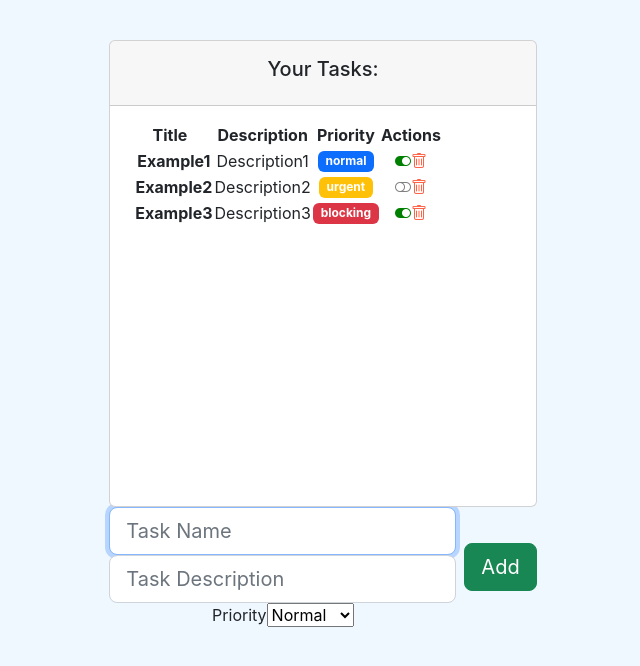
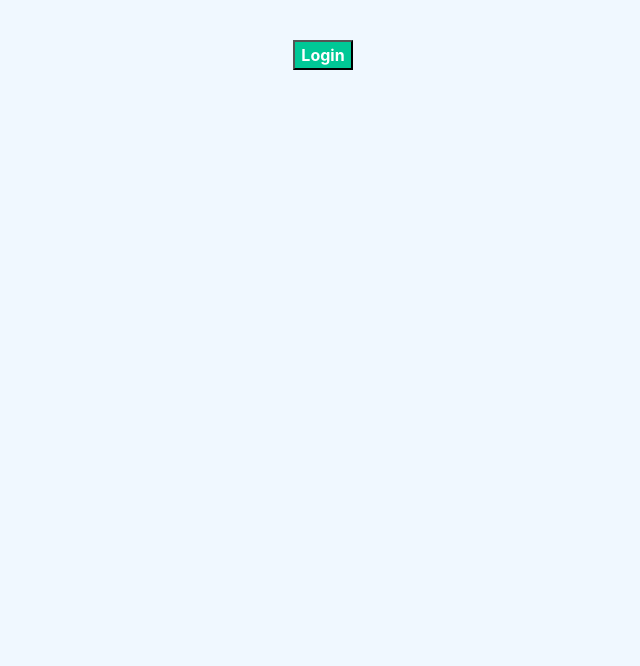
Before and after one commit to marckes04/proyectoOB_1, a React (Create React App) app: page / in a window 1280 px wide. Shown: the top 666 px of the page, without its empty margins (317-957 px from the left). Built offline with nearby package versions, Linux system fonts and the light colour scheme.

Commit message:
first commit

```diff
--- a/src/App.js
+++ b/src/App.js
@@ -9,6 +9,7 @@
 import Ejemplo4 from './hooks/Ejemplo4';
 import GreetingStyled from './components/pure/greetingStyled';
 import Father from './components/container/father';
+import OptionalRender from './components/pure/OptionalRender';
 
 
 
@@ -32,7 +33,11 @@
       {/*</header>*/}
       {/*Gestion de eventos*/}
       {/*<Father></Father>*/}
-      <TaskListComponent></TaskListComponent>
+      {/*Ejemplos de renderizado adicional*/}
+
+      {/*<TaskListComponent></TaskListComponent>*/}
+
+      <OptionalRender></OptionalRender>
 
     </div>
   );
--- /dev/null
+++ b/src/components/pure/OptionalRender.jsx
@@ -0,0 +1,100 @@
+import React, {useState} from 'react';
+
+
+let red = 0;
+let green = 200;
+let blue = 150;
+
+// ? Estilo para usuario logueado
+const loggedStyle = {
+    backgroundColor: `rgb(${red},${green},${blue})`,
+    color: 'white',
+    fontWeight: 'bold'
+};
+
+// ? Estilo para usuario no logueado
+const unloggedStyle = {
+    backgroundColor: 'tomato',
+    color: 'white',
+    fontWeight: 'bold'
+}
+
+// Login / Logout buttons
+const LoginButton = ({loginAction, propStyle}) => {
+    return (
+        <button style={propStyle} onClick={loginAction}>Login</button>
+    )
+}
+
+const LogoutButton = ({logoutAction, propStyle}) => {
+    return (
+        <button style={propStyle} onClick={logoutAction}>Logout</button>
+    )
+}
+
+
+// ? (Expresión true) && expresión => se renderiza la expresión
+// ? (Expresión false) && expresión => no se renderiza la expresión
+
+
+
+
+const Optionalrender = () => {
+
+    const [access, setAccess] = useState(false);
+    const [nMessages, setNMessages] = useState(0);
+
+    // const updateAccess = () => {
+    //     setAccess(!access);
+    // }
+
+    const loginAction = () => {
+        setAccess(true)
+    }
+
+    const logoutAction = () => {
+        setAccess(false)
+    }
+
+
+    let optionalButton;
+
+    // if(access){
+    //     optionalButton = <button onClick={updateAccess}>Logout</button>
+    // }else{
+    //     optionalButton = <button onClick={updateAccess}>Login</button>
+    // }
+
+    if(access){
+        optionalButton = <LogoutButton propStyle={ unloggedStyle } logoutAction={logoutAction} ></LogoutButton>
+    }else{
+        optionalButton = <LoginButton propStyle={ loggedStyle  } loginAction={loginAction}></LoginButton>
+    }
+
+    // Unread messages
+    let addMessages = () => {
+        setNMessages(nMessages + 1)
+    }
+
+    return (
+        <div>
+            {/* Optional Button */}
+            { optionalButton }
+            {/* N Mesagges unread */}
+            {/* { nMessages > 0 && nMessages === 1 && <p>You have {nMessages} new message...</p> }
+            { nMessages > 1 && <p>You have {nMessages} new messages...</p> }
+            { nMessages === 0 && <p>There are no new messages</p>} */}
+            {/* Ternay Operator */}
+            {access ? (
+                <div>
+                    { nMessages > 0 ?
+                    <p>You have {nMessages} new message{nMessages > 1 ? 's': null}...</p> :
+                    <p>There are no new messages</p>
+                    }
+                    <button onClick={addMessages}>{nMessages === 0 ? 'Add your first message': 'Add new Message'}</button>
+                </div>) : null}
+        </div>
+    );
+}
+
+export default Optionalrender;
--- a/src/pages/404/NotFoundPage.jsx
+++ b/src/pages/404/NotFoundPage.jsx
@@ -8,7 +8,6 @@
         </h1>
 
 
-
     </div>
     )
 }
```
